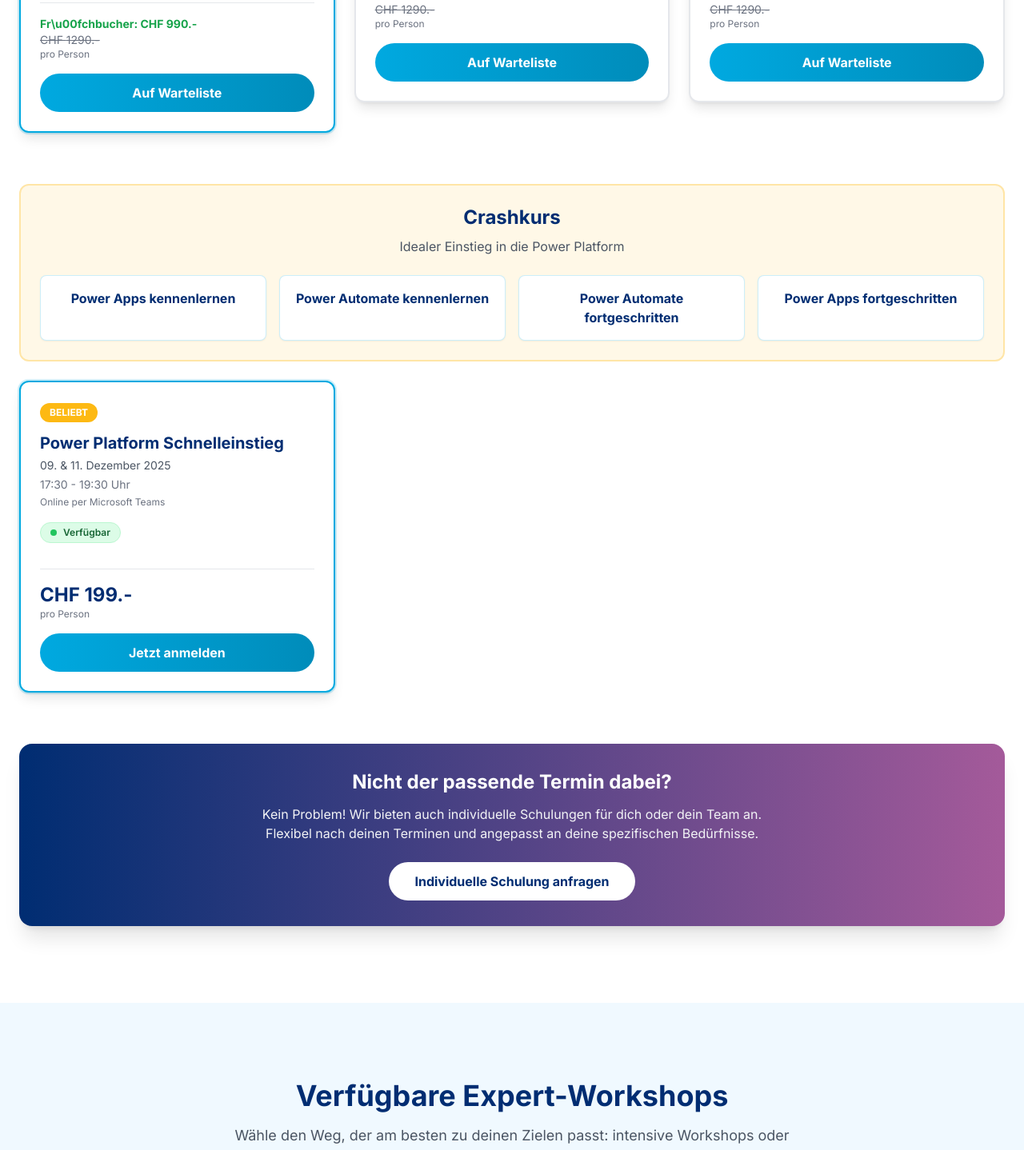
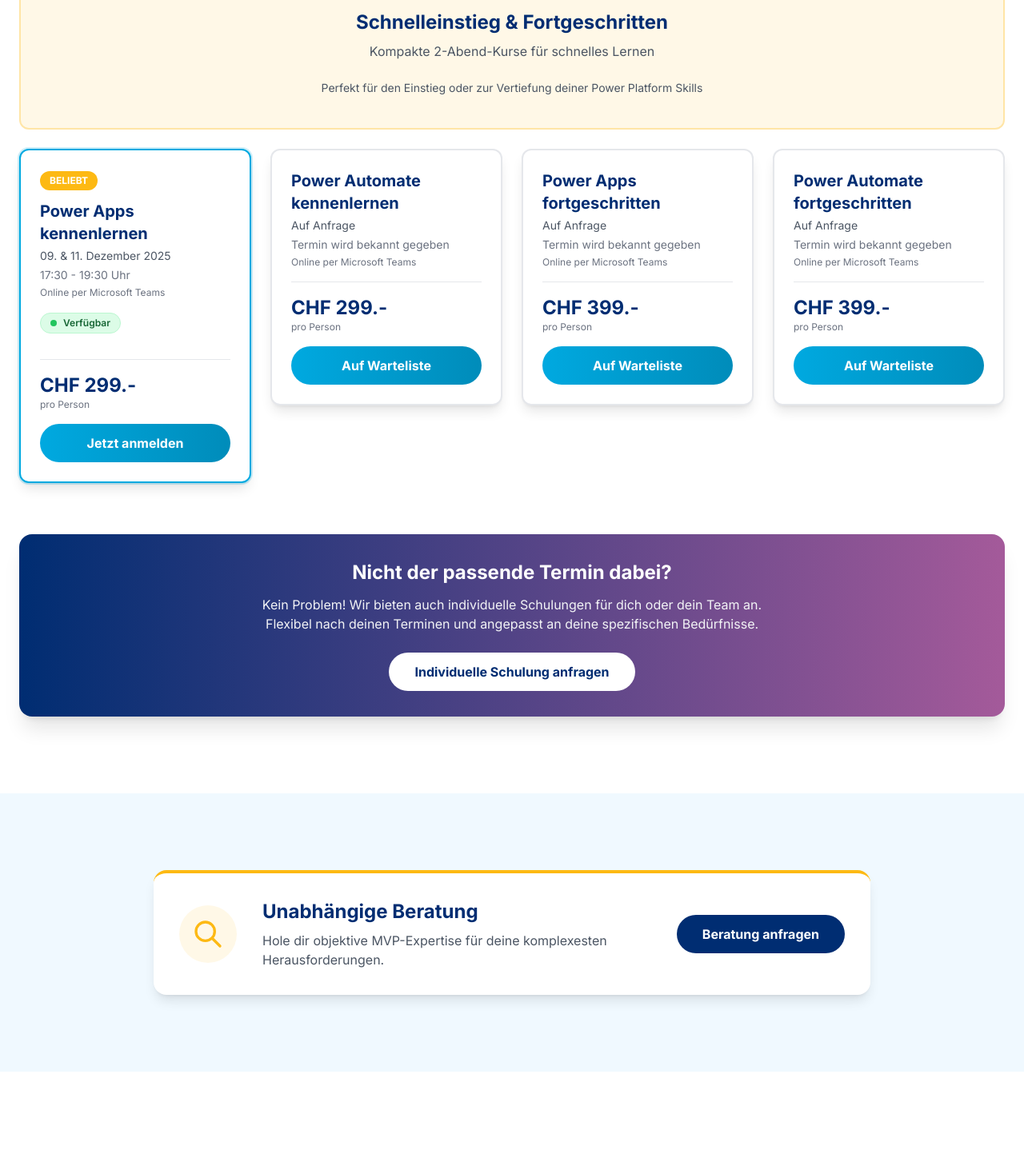
Before and after one commit to MarceLehmann/ThePowerAddicts.com, a React (Vite) app: page /#/ in a window 1280 px wide. Shown: the part 1330-2768 px from the top of the page at 80% size. Built offline with nearby package versions, Linux system fonts and the light colour scheme.

Commit message:
Update pricing and features: Increase short course prices to 299/399 CHF, add premium features to intensive programs (30min 1:1 mentoring, recordings, certificates), restructure course structure, remove next course highlight from hero

```diff
--- a/locales/de.ts
+++ b/locales/de.ts
@@ -140,24 +140,87 @@
           ]
         },
         {
-          type: 'crashkurs',
-          name: 'Crashkurs',
-          tagline: 'Power Platform Schnelleinstieg',
+          type: 'schnelleinstieg',
+          name: 'Schnelleinstieg',
+          tagline: 'Power Apps kennenlernen',
           duration: '2 Abende (4 Stunden)',
           participants: 'Max. 25 Personen',
           format: 'Online per Microsoft Teams',
           schedule: '2 Abende, 17:30-19:30 Uhr',
-          price: 199,
+          price: 299,
           currency: 'CHF',
           dates: [
             {
-              id: 'crashkurs-dec-2025',
+              id: 'powerapps-einstieg-dec-2025',
               startDate: '2025-12-09',
               endDate: '2025-12-11',
               displayDate: '09. & 11. Dezember 2025',
               time: '17:30 - 19:30 Uhr',
               status: 'available',
               featured: true
+            }
+          ]
+        },
+        {
+          type: 'schnelleinstieg',
+          name: 'Schnelleinstieg',
+          tagline: 'Power Automate kennenlernen',
+          duration: '2 Abende (4 Stunden)',
+          participants: 'Max. 25 Personen',
+          format: 'Online per Microsoft Teams',
+          schedule: '2 Abende, 17:30-19:30 Uhr',
+          price: 299,
+          currency: 'CHF',
+          dates: [
+            {
+              id: 'powerautomate-einstieg-jan-2026',
+              startDate: '2026-01-13',
+              endDate: '2026-01-15',
+              displayDate: 'Auf Anfrage',
+              time: 'Termin wird bekannt gegeben',
+              status: 'waitlist'
+            }
+          ]
+        },
+        {
+          type: 'fortgeschritten',
+          name: 'Fortgeschritten',
+          tagline: 'Power Apps fortgeschritten',
+          duration: '2 Abende (4 Stunden)',
+          participants: 'Max. 25 Personen',
+          format: 'Online per Microsoft Teams',
+          schedule: '2 Abende, 17:30-19:30 Uhr',
+          price: 399,
+          currency: 'CHF',
+          dates: [
+            {
+              id: 'powerapps-fortgeschritten-feb-2026',
+              startDate: '2026-02-09',
+              endDate: '2026-02-11',
+              displayDate: 'Auf Anfrage',
+              time: 'Termin wird bekannt gegeben',
+              status: 'waitlist'
+            }
+          ]
+        },
+        {
+          type: 'fortgeschritten',
+          name: 'Fortgeschritten',
+          tagline: 'Power Automate fortgeschritten',
+          duration: '2 Abende (4 Stunden)',
+          participants: 'Max. 25 Personen',
+          format: 'Online per Microsoft Teams',
+          schedule: '2 Abende, 17:30-19:30 Uhr',
+          price: 399,
+          currency: 'CHF',
+          dates: [
+            {
+              id: 'powerautomate-fortgeschritten-mar-2026',
+              startDate: '2026-03-09',
+              endDate: '2026-03-11',
+              displayDate: 'Auf Anfrage',
+              time: 'Termin wird bekannt gegeben',
+              status: 'waitlist'
             }
           ]
         }
@@ -192,9 +255,9 @@
           cta: 'Auf die Warteliste',
           detailLink: '/workshops/power-platform-admin-in-4-wochen',
           features: [
+            '30min 1:1 Mentoring',
             'ThePowerAddicts Zertifikat',
-            'Enterprise-Governance',
-            'CoE Dashboard',
+            'Aufzeichnungen & Präsentationen',
             '100% Praxis-Bezug'
           ]
         },
@@ -211,10 +274,10 @@
           cta: 'Auf die Warteliste',
           detailLink: '/workshops/power-automate-profi-in-4-wochen',
           features: [
+            '30min 1:1 Mentoring',
             'ThePowerAddicts Zertifikat',
-            'Advanced Error Handling',
-            'API-Integrationen',
-            'Performance-Optimierung'
+            'Aufzeichnungen & Präsentationen',
+            'API-Integrationen'
           ]
         },
         {
@@ -230,10 +293,10 @@
           cta: 'Auf die Warteliste',
           detailLink: '/workshops/power-apps-profi-in-4-wochen',
           features: [
+            '30min 1:1 Mentoring',
             'ThePowerAddicts Zertifikat',
-            'Responsive UI/UX Design',
-            'Dataverse für Profis',
-            'Delegation & Performance'
+            'Aufzeichnungen & Präsentationen',
+            'Dataverse für Profis'
           ]
         }
       ],
@@ -330,10 +393,10 @@
             currency: 'CHF / EUR',
             ctaText: 'Auf die Warteliste',
             features: [
+                '30min 1:1 Mentoring',
                 'ThePowerAddicts Zertifikat',
-                'Enterprise-Governance',
-                'CoE Dashboard',
-                '100% Praxis-Bezug',
+                'Aufzeichnungen & Präsentationen',
+                '100% Praxis-Bezug'
             ]
         },
         {
@@ -348,10 +411,10 @@
             currency: 'CHF / EUR',
             ctaText: 'Auf die Warteliste',
             features: [
+                '30min 1:1 Mentoring',
                 'ThePowerAddicts Zertifikat',
-                'Advanced Error Handling',
-                'API-Integrationen',
-                'Performance-Optimierung',
+                'Aufzeichnungen & Präsentationen',
+                'API-Integrationen'
             ]
         },
         {
@@ -366,10 +429,10 @@
             currency: 'CHF / EUR',
             ctaText: 'Auf die Warteliste',
             features: [
+                '30min 1:1 Mentoring',
                 'ThePowerAddicts Zertifikat',
-                'Responsive UI/UX Design',
-                'Dataverse für Profis',
-                'Delegation & Performance',
+                'Aufzeichnungen & Präsentationen',
+                'Dataverse für Profis'
             ]
         }
     ],
--- a/pages/HomePage.tsx
+++ b/pages/HomePage.tsx
@@ -234,27 +234,6 @@
               {t('home.hero.subtitle')}
             </h2>
 
-            {/* Next Course Highlight */}
-            <div className="mt-8 bg-white/90 backdrop-blur-sm p-6 rounded-2xl shadow-xl max-w-2xl mx-auto border-2 border-brand-teal">
-              <p className="text-sm font-semibold text-brand-teal uppercase tracking-wide">{t('home.hero.nextCourse')}</p>
-              <p className="text-2xl md:text-3xl font-bold text-brand-blue-dark mt-2">{t('home.hero.courseDate')}</p>
-              <p className="text-gray-600 mt-1">{t('home.hero.courseDetails')}</p>
-              <div className="mt-4 flex flex-col sm:flex-row justify-center items-center gap-3">
-                <button
-                  onClick={() => showModal('waitingListAdmin')}
-                  className="w-full sm:w-auto bg-gradient-to-r from-brand-teal to-brand-teal-dark text-white font-bold py-3 px-8 rounded-full text-lg transition-all duration-300 transform hover:scale-105 hover:shadow-brand-glow"
-                >
-                  {t('home.hero.ctaWorkshops')}
-                </button>
-                <a
-                  href="#all-workshops"
-                  className="w-full sm:w-auto text-brand-teal font-semibold hover:underline"
-                >
-                  {t('home.hero.ctaAllDates')}
-                </a>
-              </div>
-            </div>
-
             <div className="mt-8 grid grid-cols-2 gap-8 max-w-lg mx-auto">
                 {heroStats.map(stat => <StatCard key={stat.label} stat={stat} />)}
             </div>
@@ -329,47 +308,39 @@
 
             {/* Crashkurs Bereich */}
             {(() => {
-              const crashkursFormat = upcomingCourses.formats.find((f: any) => f.type === 'crashkurs');
-              if (crashkursFormat) {
+              const schnellFormats = upcomingCourses.formats.filter((f: any) => f.type === 'schnelleinstieg' || f.type === 'fortgeschritten');
+              if (schnellFormats.length > 0) {
                 return (
                   <div className="mt-16">
-                    {/* Crashkurs Banner mit Zielen */}
+                    {/* Schnelleinstieg & Fortgeschritten Banner */}
                     <div className="bg-brand-gold/10 p-6 rounded-xl mb-6 border-2 border-brand-gold/30">
                       <div className="text-center mb-6">
-                        <h3 className="text-2xl font-bold text-brand-blue-dark">{crashkursFormat.name}</h3>
-                        <p className="text-gray-600 mt-2">Idealer Einstieg in die Power Platform</p>
+                        <h3 className="text-2xl font-bold text-brand-blue-dark">Schnelleinstieg & Fortgeschritten</h3>
+                        <p className="text-gray-600 mt-2">Kompakte 2-Abend-Kurse für schnelles Lernen</p>
                       </div>
 
-                      {/* 4 Ziele Grid */}
-                      <div className="grid grid-cols-1 md:grid-cols-2 lg:grid-cols-4 gap-4 mt-6">
-                        <div className="bg-white p-4 rounded-lg shadow-sm border border-brand-teal/20">
-                          <p className="font-bold text-brand-blue-dark text-center">Power Apps kennenlernen</p>
-                        </div>
-                        <div className="bg-white p-4 rounded-lg shadow-sm border border-brand-teal/20">
-                          <p className="font-bold text-brand-blue-dark text-center">Power Automate kennenlernen</p>
-                        </div>
-                        <div className="bg-white p-4 rounded-lg shadow-sm border border-brand-teal/20">
-                          <p className="font-bold text-brand-blue-dark text-center">Power Automate fortgeschritten</p>
-                        </div>
-                        <div className="bg-white p-4 rounded-lg shadow-sm border border-brand-teal/20">
-                          <p className="font-bold text-brand-blue-dark text-center">Power Apps fortgeschritten</p>
-                        </div>
+                      {/* Info */}
+                      <div className="text-center text-sm text-gray-600 mb-4">
+                        <p>Perfekt für den Einstieg oder zur Vertiefung deiner Power Platform Skills</p>
                       </div>
                     </div>
 
-                    {/* Crashkurs Date Cards */}
-                    <div className="grid md:grid-cols-2 lg:grid-cols-3 gap-6">
-                      {crashkursFormat.dates.map((date: CourseDate, dateIdx: number) => (
-                        <AnimatedSection key={dateIdx}>
+                    {/* Kurz-Kurs Cards */}
+                    <div className="grid md:grid-cols-2 lg:grid-cols-4 gap-6">
+                      {schnellFormats.map((format: any, formatIdx: number) => {
+                        const date = format.dates[0];
+                        return (
+                          <AnimatedSection key={formatIdx}>
                             <CourseDateCard
                               date={date}
-                            format={crashkursFormat}
+                              format={format}
                               statusLabels={upcomingCourses.statusLabels}
                               labels={upcomingCourses}
                               onRegister={() => showModal('waitingListAdmin')}
                             />
                           </AnimatedSection>
-                      ))}
+                        );
+                      })}
                     </div>
                   </div>
                 );
@@ -393,33 +364,9 @@
           </div>
         </AnimatedSection>
 
-        {/* Expertise Paths Section */}
-        <AnimatedSection className="py-24 bg-brand-light-blue" id="expertise">
+        {/* Beratung CTA */}
+        <AnimatedSection className="py-24 bg-brand-light-blue">
           <div className="container mx-auto px-6">
-            <h2 className="text-3xl md:text-4xl font-bold text-center text-brand-blue-dark">{expertisePathsData.title}</h2>
-            <p className="mt-4 text-lg text-gray-600 max-w-3xl mx-auto text-center">{expertisePathsData.subtitle}</p>
-
-            <div className="mt-12 grid lg:grid-cols-3 gap-8 items-stretch">
-              {expertisePathsData.workshops.map((workshop: any, index: number) => (
-                <AnimatedSection key={index}>
-                  <HomeWorkshopCard
-                    workshop={{
-                      ...workshop,
-                      status: workshop.status === 'waitlist' ? 'waiting-list' : workshop.status,
-                      ctaText: workshop.cta
-                    }}
-                    isFeatured={index === 0}
-                  />
-                </AnimatedSection>
-              ))}
-            </div>
-
-            <div className="my-16 flex items-center justify-center">
-              <div className="flex-grow border-t border-gray-300"></div>
-              <span className="flex-shrink mx-4 text-gray-500 font-bold uppercase">{t('or')}</span>
-              <div className="flex-grow border-t border-gray-300"></div>
-            </div>
-
             <AnimatedSection>
               <div className="bg-white p-8 rounded-2xl shadow-lg border-t-4 border-brand-gold transition-all duration-300 hover:shadow-2xl hover:-translate-y-2 will-change-transform max-w-4xl mx-auto flex flex-col md:flex-row items-center gap-8">
                 <div className="flex-shrink-0 bg-brand-gold/10 p-4 rounded-full">
@@ -436,23 +383,6 @@
                 </div>
               </div>
             </AnimatedSection>
-          </div>
-        </AnimatedSection>
-
-        {/* Alle Workshops Section */}
-        <AnimatedSection className="py-24" id="all-workshops">
-          <div className="container mx-auto px-6">
-            <h2 className="text-3xl md:text-4xl font-bold text-center text-brand-blue-dark mb-12">{t('workshops.available')}</h2>
-            <div className="grid lg:grid-cols-2 gap-8 items-stretch">
-                {workshops.map((workshop, index) => (
-                    <AnimatedSection key={workshop.id}>
-                        <HomeWorkshopCard
-                            workshop={workshop}
-                            isFeatured={index === 0}
-                        />
-                    </AnimatedSection>
-                ))}
-            </div>
           </div>
         </AnimatedSection>
 
```
Lines whose indentation alone changed are shown as unchanged.
